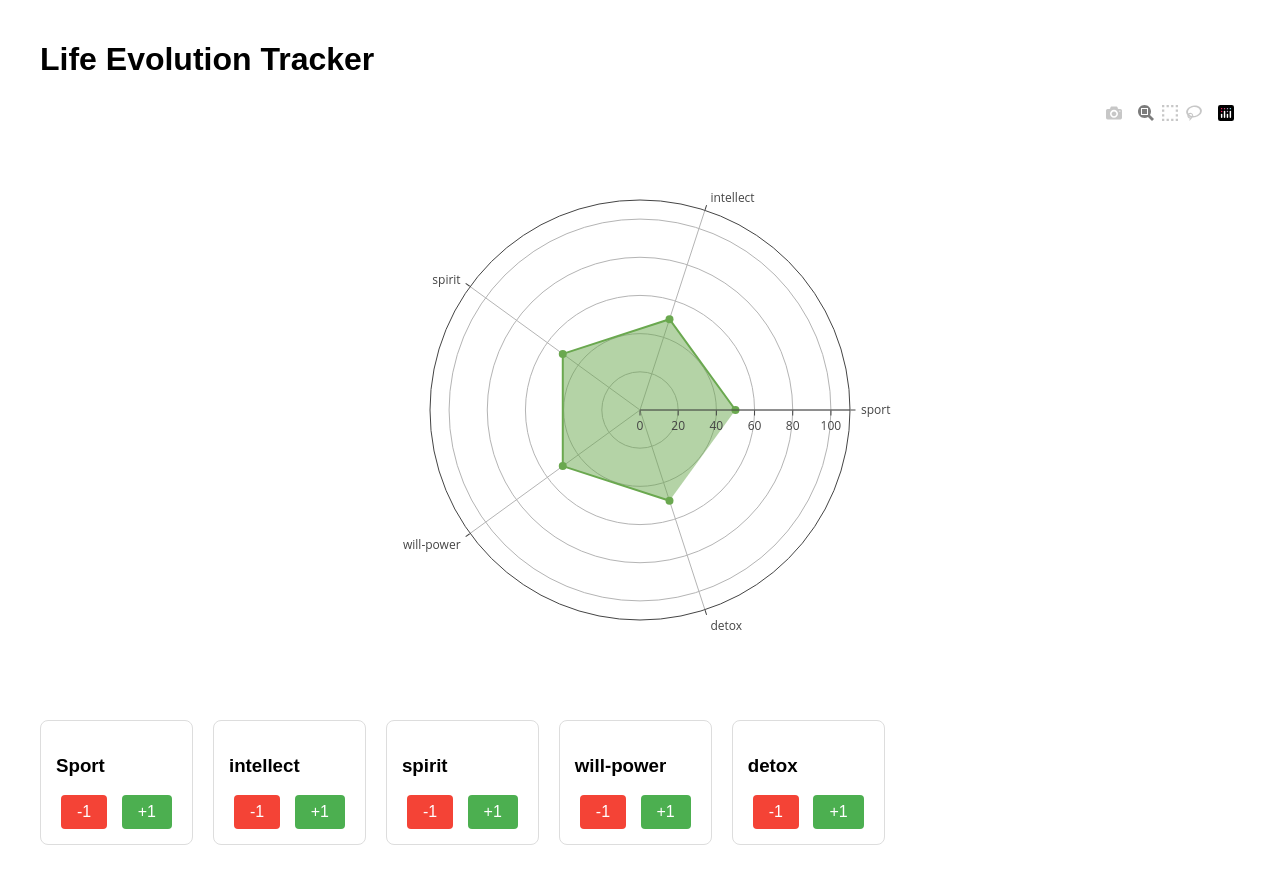
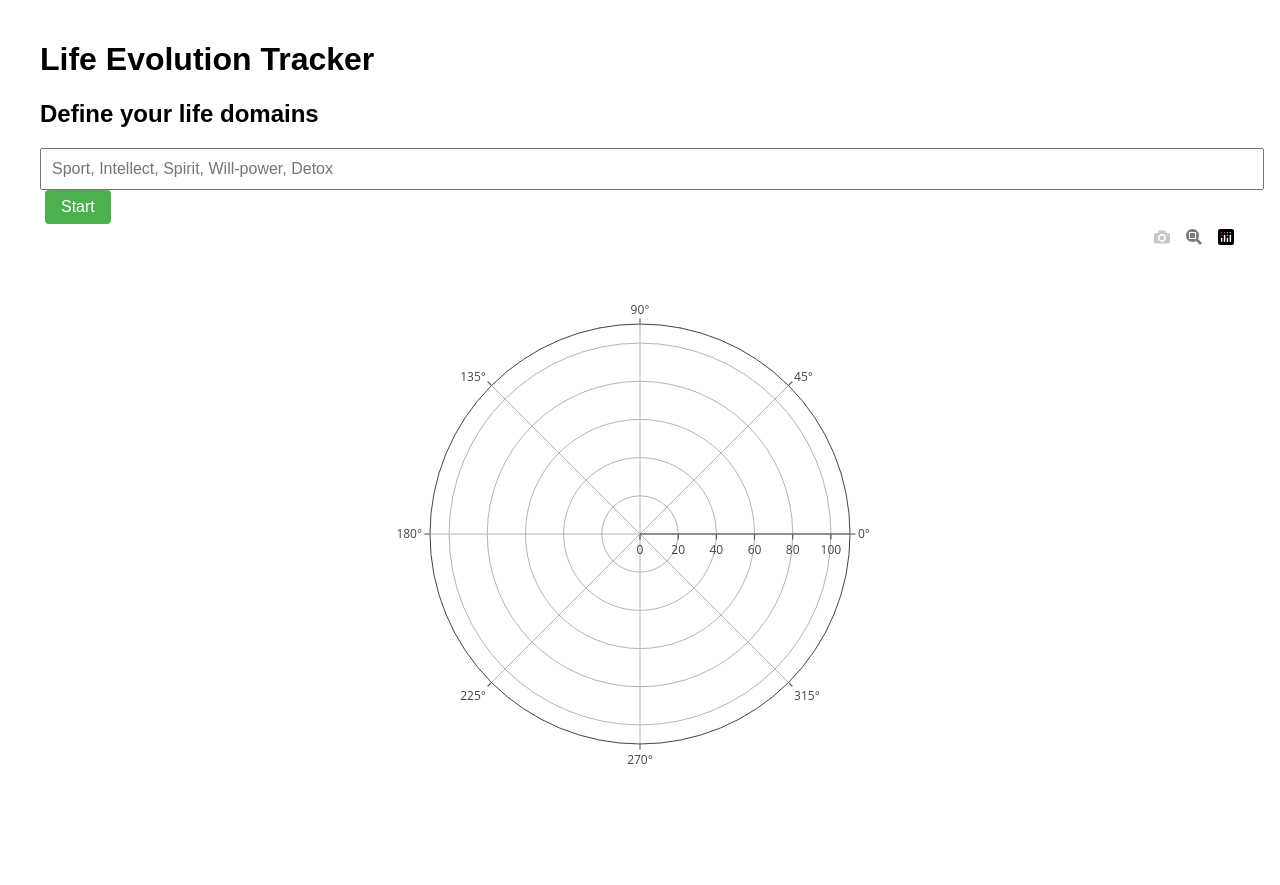
Before and after one commit to ismail-kaizoko/W-ProgVis, a Flask app: page / in a window 1280 px wide. After the commit the page ends 764 px from the top, so only its background shows below. Run offline with Flask 3, Linux system fonts and the light colour scheme; some libraries are stand-ins or nearby versions.

Commit message:
[ADD] handles User's domains input

```diff
--- a/app.py
+++ b/app.py
@@ -1,54 +1,67 @@
 from flask import Flask, render_template, jsonify, request
 import numpy as np
-import pandas as pd
 
 app = Flask(__name__)
 
+# ====== APP STATE (simple version) ======
+domains = None
+scores = None
+
+
+# ====== HELPERS ======
 def sigmoid(x):
     return 1 / (1 + np.exp(-0.1 * x))
 
+
 def get_graph_data():
-    """Convert current scores to the format Plotly needs"""
-    df = pd.DataFrame(dict(
-        r=100 * sigmoid(basic_score),
-        theta=[' sport ', ' intellect ', ' spirit ', ' will-power ', ' detox ']
-    ))
-    return df.to_dict('list')  # Convert to dict for JSON
+    return {
+        "theta": domains,
+        "r": [100 * sigmoid(s) for s in scores]
+    }
 
 
-
-# Global variable to store your scores (starts at 0 for all domains)
-basic_score = np.array([0, 0, 0, 0, 0])
-
-@app.route('/')
+# ====== ROUTES ======
+@app.route("/")
 def index():
-    """Main page - renders the HTML template"""
-    return render_template('index.html')
+    return render_template("index.html")
 
 
+@app.route("/status")
+def status():
+    """Tell frontend whether domains are already initialized"""
+    return jsonify({"initialized": domains is not None})
 
-@app.route('/get-data')
-def get_data():
-    """API endpoint that returns current graph data as JSON"""
+
+@app.route("/init", methods=["POST"])
+def init():
+    global domains, scores
+
+    data = request.get_json()
+    domains = data["domains"]
+    scores = [0.0] * len(domains)
+
     return jsonify(get_graph_data())
 
 
-
-@app.route('/update-score', methods=['POST'])
-def update_score():
-    """API endpoint to update a score when button is clicked"""
-    global basic_score
-
-    # Get data from the button click
-    data = request.get_json()
-    domain_index = data['index']  # Which domain (0-4)
-    change = data['change']        # +1 or -1
-
-    # Update the score
-    basic_score[domain_index] += change
-
-    # Return updated graph data
+@app.route("/get-data")
+def get_data():
+    if domains is None:
+        return jsonify({"error": "Not initialized"}), 400
     return jsonify(get_graph_data())
 
-if __name__ == '__main__':
+
+@app.route("/update-score", methods=["POST"])
+def update_score():
+    global scores
+
+    data = request.get_json()
+    index = data["index"]
+    change = data["change"]
+
+    scores[index] += change
+
+    return jsonify(get_graph_data())
+
+
+if __name__ == "__main__":
     app.run(debug=True)
--- a/templates/index.html
+++ b/templates/index.html
@@ -14,17 +14,44 @@
         width: 100%;
         height: 600px;
       }
-      .controls {
+
+      /* .controls {
         margin: 20px 0;
         display: flex;
         gap: 20px;
         flex-wrap: wrap;
+
+        display: grid;
+        grid-template-columns: repeat(auto-fit, minmax(120px, 1fr));
+        gap: 20px;
+      } */
+
+      .controls {
+        display: flex;
+        justify-content: center;
+        gap: 20px;
+        margin-top: 20px;
       }
-      .domain-control {
+
+      /* .domain-control {
         border: 1px solid #ddd;
         padding: 15px;
         border-radius: 8px;
+        display: flex;
+        align-items: center;
+        justify-content: center;
+        gap: 10px;
+
+        min-width: 120px;
+      } */
+
+      .domain-control {
+        display: flex;
+        flex-direction: column;
+        align-items: center;
+        gap: 8px;
       }
+
       button {
         margin: 0 5px;
         padding: 8px 16px;
@@ -46,45 +73,76 @@
   <body>
     <h1>Life Evolution Tracker</h1>
 
+    <div id="setup">
+      <h2>Define your life domains</h2>
+      <input
+        id="domainInput"
+        type="text"
+        placeholder="Sport, Intellect, Spirit, Will-power, Detox"
+        style="width: 100%; padding: 10px; font-size: 16px"
+      />
+      <button class="btn-plus" onclick="initApp()">Start</button>
+    </div>
+
     <div id="graph"></div>
 
-    <div class="controls">
-      <!-- Sport control (index 0) -->
-      <div class="domain-control">
-        <h3>Sport</h3>
-        <button class="btn-minus" onclick="updateScore(0, -1)">-1</button>
-        <button class="btn-plus" onclick="updateScore(0, +1)">+1</button>
-      </div>
-
-      <div class="domain-control">
-        <h3>intellect</h3>
-        <button class="btn-minus" onclick="updateScore(1, -1)">-1</button>
-        <button class="btn-plus" onclick="updateScore(1, +1)">+1</button>
-      </div>
-
-      <div class="domain-control">
-        <h3>spirit</h3>
-        <button class="btn-minus" onclick="updateScore(2, -1)">-1</button>
-        <button class="btn-plus" onclick="updateScore(2, +1)">+1</button>
-      </div>
-
-      <div class="domain-control">
-        <h3>will-power</h3>
-        <button class="btn-minus" onclick="updateScore(3, -1)">-1</button>
-        <button class="btn-plus" onclick="updateScore(3, +1)">+1</button>
-      </div>
-
-      <div class="domain-control">
-        <h3>detox</h3>
-        <button class="btn-minus" onclick="updateScore(4, -1)">-1</button>
-        <button class="btn-plus" onclick="updateScore(4, +1)">+1</button>
-      </div>
-
-      <!-- You can add the other 4 domains here following the same pattern -->
+    <div id="app" style="display: none">
+      <div id="graph"></div>
+      <div class="controls"></div>
     </div>
 
     <script>
       // Function to create/update the radar chart
+
+      let domains = [];
+
+      function initApp() {
+        const input = document.getElementById("domainInput").value;
+
+        domains = input
+          .split(",")
+          .map((d) => d.trim())
+          .filter((d) => d.length > 0);
+
+        if (domains.length < 3) {
+          alert("Please enter at least 3 domains.");
+          return;
+        }
+
+        document.getElementById("setup").style.display = "none";
+        document.getElementById("app").style.display = "block";
+
+        createControls();
+        initServerData();
+      }
+
+      function createControls() {
+        const controls = document.querySelector(".controls");
+        controls.innerHTML = "";
+
+        domains.forEach((_, index) => {
+          const div = document.createElement("div");
+          div.className = "domain-control";
+
+          div.innerHTML = `
+            <button class="btn-minus" onclick="updateScore(${index}, -1)">−</button>
+            <button class="btn-plus" onclick="updateScore(${index}, +1)">+</button>
+          `;
+
+          controls.appendChild(div);
+        });
+      }
+
+      function initServerData() {
+        fetch("/init", {
+          method: "POST",
+          headers: { "Content-Type": "application/json" },
+          body: JSON.stringify({ domains: domains }),
+        })
+          .then((res) => res.json())
+          .then((data) => updateGraph(data));
+      }
+
       function updateGraph(data) {
         var plotData = [
           {
```
Also changed, not shown: README.md (added).
